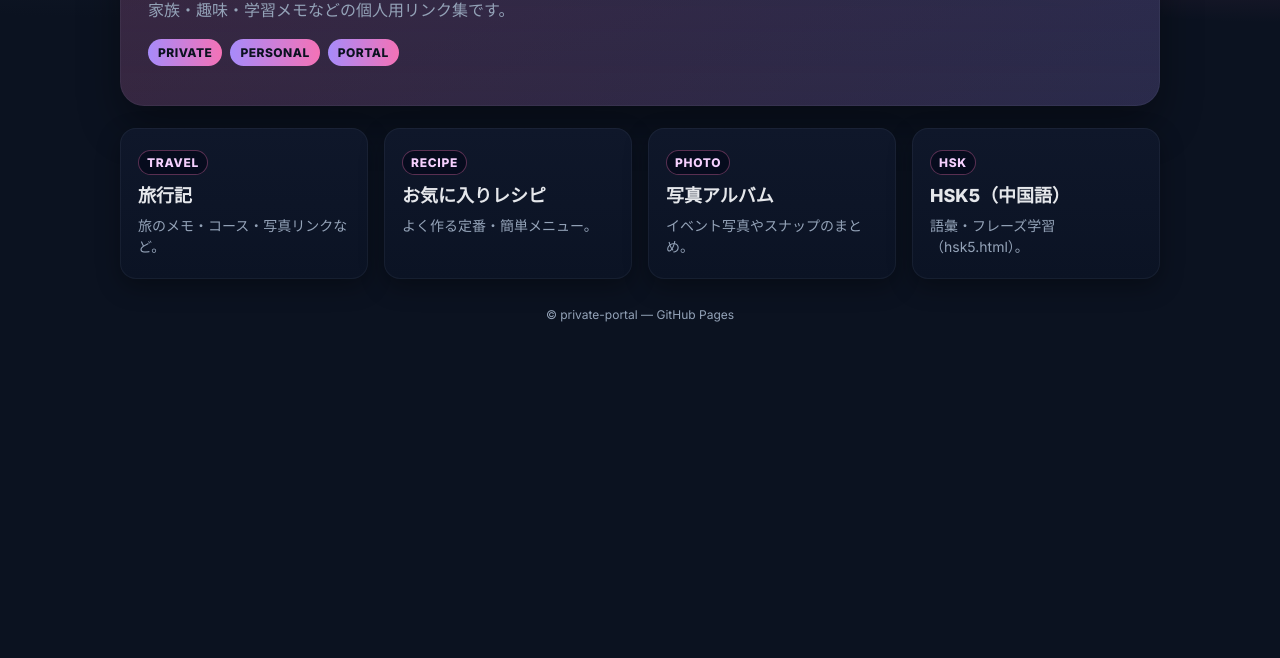
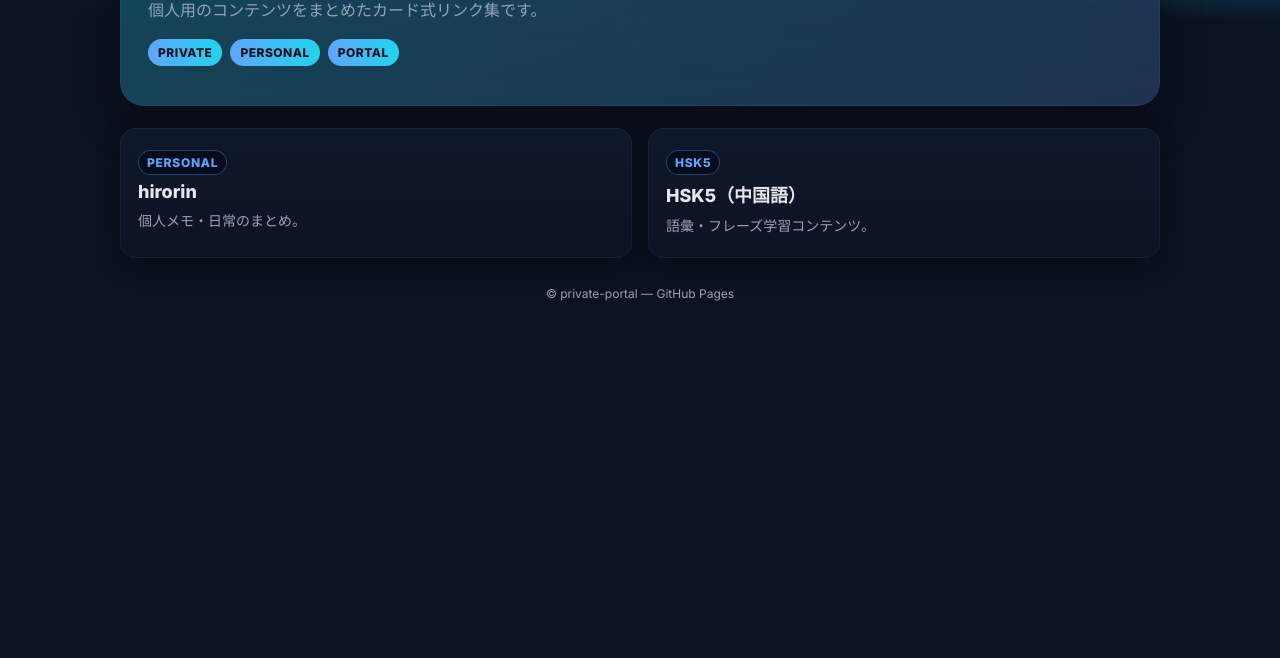
Before and after one commit to papadelicia/private-portal, a plain HTML site: page index.html in a window 1280 px wide. Shown: the part 142-800 px from the top of the page. Drawn offline with Linux system fonts and the light colour scheme.

Commit message:
Update index.html

```diff
--- a/index.html
+++ b/index.html
@@ -3,19 +3,20 @@
 <head>
   <meta charset="utf-8" />
   <meta name="viewport" content="width=device-width,initial-scale=1" />
-  <title>private-portal | プライベート・リンク集</title>
+  <title>プライベートポータル（リンク集）</title>
   <link rel="preconnect" href="https://fonts.googleapis.com">
   <link rel="preconnect" href="https://fonts.gstatic.com" crossorigin>
   <link href="https://fonts.googleapis.com/css2?family=Inter:wght@400;600;800&display=swap" rel="stylesheet">
   <style>
     :root{
+      /* cado-portal と同一の配色・スタイル */
       --bg: #0b1220;
       --bg-soft: #0f172a;
       --card: #111827;
       --text: #e5e7eb;
       --muted: #94a3b8;
-      --brand: #a78bfa;      /* private用に少し色味変更 */
-      --brand-2:#f472b6;
+      --brand: #60a5fa;   /* blue */
+      --brand-2:#22d3ee;  /* cyan */
       --radius: 16px;
     }
     *{box-sizing:border-box}
@@ -26,7 +27,7 @@
       color:var(--text);
       background:
         radial-gradient(1200px 400px at 10% -10%, #1e293b 0%, transparent 60%),
-        radial-gradient(900px 300px at 100% 0%, #f472b644 0%, transparent 55%),
+        radial-gradient(900px 300px at 100% 0%, #0ea5e9 0%, transparent 55%),
         var(--bg);
     }
     .wrap{max-width:1080px; margin:0 auto; padding:28px 20px 64px}
@@ -34,7 +35,7 @@
       position:relative; overflow:hidden;
       border-radius:calc(var(--radius) + 8px);
       background:
-        linear-gradient(135deg, rgba(244,114,182,.18), rgba(167,139,250,.18)),
+        linear-gradient(135deg, rgba(34,211,238,.25), rgba(96,165,250,.2)),
         linear-gradient(180deg, var(--bg-soft), rgba(17,24,39,.6));
       padding:40px 28px;
       box-shadow:0 20px 40px rgba(0,0,0,.35), 0 0 0 1px rgba(148,163,184,.08) inset;
@@ -63,9 +64,9 @@
     .card p{margin:0; color:var(--muted); font-size:14px; line-height:1.5}
     .card a{ position:absolute; inset:0; }
     .badge{
-      display:inline-block; color:#f5d0fe;
+      display:inline-block; color:var(--brand);
       font-weight:700; font-size:12px; letter-spacing:.06em;
-      border:1px solid rgba(244,114,182,.35); border-radius:999px; padding:4px 8px;
+      border:1px solid rgba(96,165,250,.35); border-radius:999px; padding:4px 8px;
       background:rgba(2,6,23,.6)
     }
     footer{margin-top:28px; color:var(--muted); font-size:12px; text-align:center}
@@ -74,8 +75,8 @@
 <body>
   <div class="wrap">
     <header class="hero">
-      <h1>プライベート・ポータル</h1>
-      <p>家族・趣味・学習メモなどの個人用リンク集です。</p>
+      <h1>プライベートポータル（リンク集）</h1>
+      <p>個人用のコンテンツをまとめたカード式リンク集です。</p>
       <div class="chips">
         <span class="chip">PRIVATE</span>
         <span class="chip">PERSONAL</span>
@@ -84,37 +85,19 @@
     </header>
 
     <main class="grid" aria-label="プライベートリンク">
-      <!-- ここからカード：必要に応じて増減OK -->
-
       <article class="card">
-        <span class="badge">TRAVEL</span>
-        <h3>旅行記</h3>
-        <p>旅のメモ・コース・写真リンクなど。</p>
-        <a href="travel.html" aria-label="旅行記を開く"></a>
+        <span class="badge">PERSONAL</span>
+        <h3>hirorin</h3>
+        <p>個人メモ・日常のまとめ。</p>
+        <a href="hirorin.html" aria-label="hirorin ページを開く"></a>
       </article>
 
       <article class="card">
-        <span class="badge">RECIPE</span>
-        <h3>お気に入りレシピ</h3>
-        <p>よく作る定番・簡単メニュー。</p>
-        <a href="recipe.html" aria-label="レシピを開く"></a>
+        <span class="badge">HSK5</span>
+        <h3>HSK5（中国語）</h3>
+        <p>語彙・フレーズ学習コンテンツ。</p>
+        <a href="hsk5.html" aria-label="HSK5 ページを開く"></a>
       </article>
-
-      <article class="card">
-        <span class="badge">PHOTO</span>
-        <h3>写真アルバム</h3>
-        <p>イベント写真やスナップのまとめ。</p>
-        <a href="photo-album.html" aria-label="写真アルバムを開く"></a>
-      </article>
-
-      <article class="card">
-        <span class="badge">HSK</span>
-        <h3>HSK5（中国語）</h3>
-        <p>語彙・フレーズ学習（hsk5.html）。</p>
-        <a href="hsk5.html" aria-label="HSK5を開く"></a>
-      </article>
-
-      <!-- ここまでカード -->
     </main>
 
     <footer>© private-portal — GitHub Pages</footer>
```
